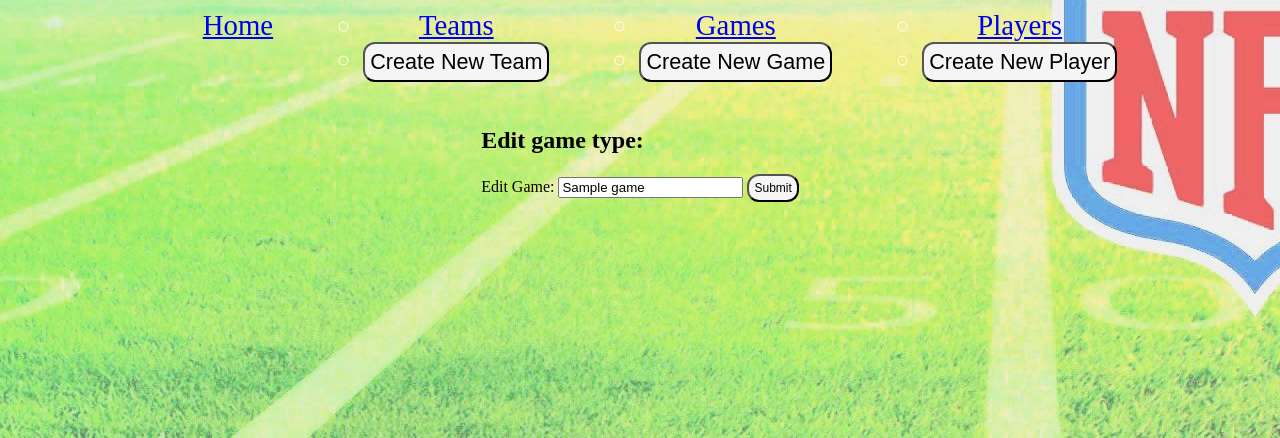
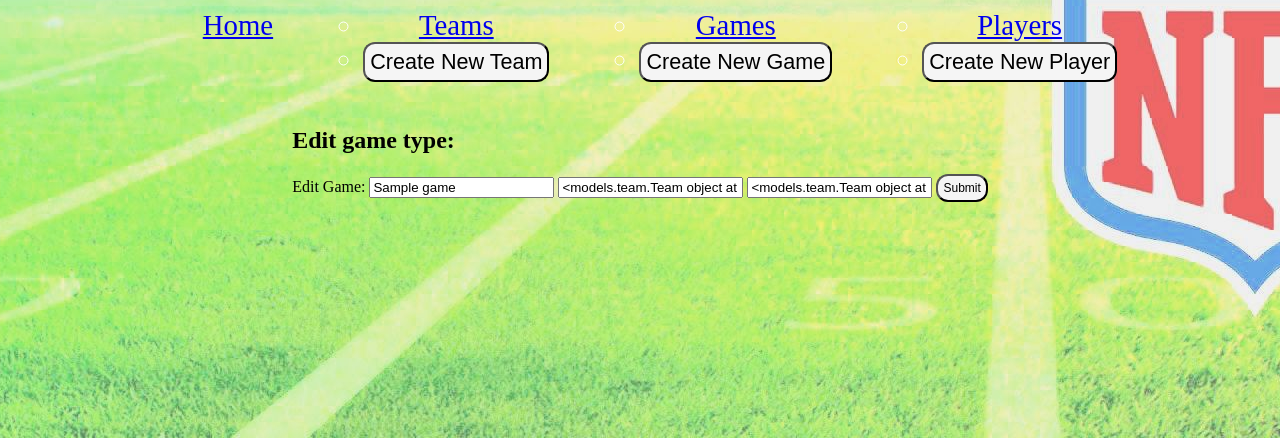
Before and after one commit to tjp206/sports_app_project, a Flask app: page /games/1/edit in a window 1280 px wide. Shown: the part 238-676 px from the top of the page. Run offline with Flask 2, Linux system fonts and the light colour scheme; a database or web service that is not in the repository returns one stand-in record (values such as "Sample title"); some libraries are stand-ins or nearby versions.

Commit message:
almost finished MVP

```diff
--- a/controllers/games_controller.py
+++ b/controllers/games_controller.py
@@ -1,22 +1,28 @@
 from flask import Blueprint, Flask, render_template, request, redirect
 from models.game import Game
 import repositories.game_repo as game_repo
+from models.team import Team
+import repositories.team_repo as team_repo
 
 games_blueprint = Blueprint("games", __name__)
 
 @games_blueprint.route("/games")
 def games():
     games = game_repo.select_all()
+    print(games)
     return render_template("games/index.html", games=games)
 
 @games_blueprint.route("/games/new")
 def new_game():
-    return render_template("/games/new.html")
+    teams = team_repo.select_all()
+    return render_template("/games/new.html", teams=teams)
 
 @games_blueprint.route("/games", methods=["POST"])
 def create_game():
     name = request.form["name"]
-    new_game = Game(name)
+    home_team = team_repo.select(request.form["home_team_id"])
+    away_team = team_repo.select(request.form["away_team_id"])
+    new_game = Game(name, home_team, away_team)
     game_repo.save(new_game)
     return redirect("/games")
 
@@ -37,6 +43,11 @@
     game_repo.delete(id)
     return redirect("/games")
 
+@games_blueprint.route("/games/<id>")
+def show(id):
+    game = game_repo.select(id)
+    return render_template("/games/show.html", game=game)
+
 # @games_blueprint.route("/games/<id>/book")
 # def book_tickets(id):
 #     game = game_repo.select(id)
--- a/controllers/players_controller.py
+++ b/controllers/players_controller.py
@@ -51,4 +51,4 @@
 @players_blueprint.route("/players/<id>")
 def show(id):
     player = player_repo.select(id)
-    return render_template("players/show.html", player=player)
+    return render_template("/players/show.html", player=player)
--- a/controllers/teams_controller.py
+++ b/controllers/teams_controller.py
@@ -46,4 +46,4 @@
 @teams_blueprint.route("/teams/<id>")
 def show(id):
     team = team_repo.select(id)
-    return render_template("teams/show.html", team=team)
+    return render_template("/teams/show.html", team=team)
--- a/models/game.py
+++ b/models/game.py
@@ -1,4 +1,6 @@
 class Game:
-    def __init__(self, name, id = None):
+    def __init__(self, name, home_team, away_team, id = None):
         self.name = name
+        self.home_team = home_team
+        self.away_team = away_team
         self.id = id
--- a/repositories/game_repo.py
+++ b/repositories/game_repo.py
@@ -1,9 +1,11 @@
 from db.run_sql import run_sql
 from models.game import Game
+from models.team import Team
+import repositories.team_repo as team_repo
 
 def save(game):
-    sql = "INSERT INTO games (name) VALUES (%s) RETURNING id"
-    values = [game.name]
+    sql = "INSERT INTO games (name, home_team_id, away_team_id) VALUES (%s, %s, %s) RETURNING id"
+    values = [game.name, game.home_team.id, game.away_team.id]
     results = run_sql(sql, values)
     id = results[0]['id']
     game.id = id
@@ -14,16 +16,19 @@
     sql = "SELECT * FROM games"
     results = run_sql(sql)
     for row in results:
-        game = Game(row['name'], row['id'])
+        home_team = team_repo.select(row['home_team_id'])
+        away_team = team_repo.select(row['away_team_id'])
+        game = Game(row['name'], home_team, away_team, row['id'])
         games.append(game)
-        print(games)
     return games
 
 def select(id):
     sql = "SELECT * FROM games WHERE id = %s"
     values = [id]
     result = run_sql(sql, values)[0]
-    game = Game(result["name"], result["id"])
+    home_team = team_repo.select(result['home_team_id'])
+    away_team = team_repo.select(result['away_team_id'])
+    game = Game(result["name"], home_team, away_team, result["id"])
     return game
 
 def delete_all():
@@ -37,5 +42,5 @@
 
 def update(game):
     sql = "UPDATE games SET name = %s WHERE id = %s"
-    values = [game.name, game.id]
+    values = [game.name, game.home_team.id, game.away_team.id, game.id]
     run_sql(sql, values)
--- a/templates/games/edit.html
+++ b/templates/games/edit.html
@@ -7,6 +7,8 @@
     <div>
         <label for="name">Edit Game:</label>
         <input type="text" id="name" name="name" value="{{ game.name }}">
+        <input type="text" id="home_team" name="home_team" value="{{ game.home_team }}">
+        <input type="text" id="away_team" name="away_team" value="{{ game.away_team }}">
         <input type="submit" class="button">
     </div>
 </form>
```
Also changed, not shown: console.py (+4 -8 lines), db/sports_app.sql (+4 -3 lines), templates/games/index.html (+2 -7 lines), templates/games/new.html (+13 -0 lines), templates/games/show.html (added, +16 -0 lines).
